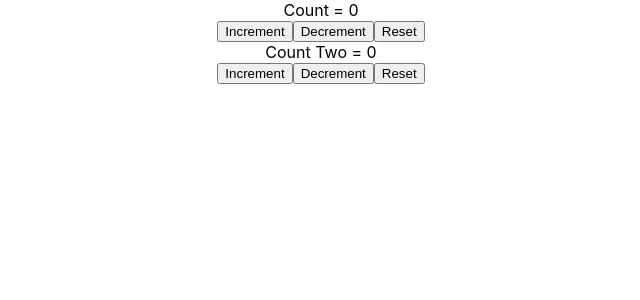
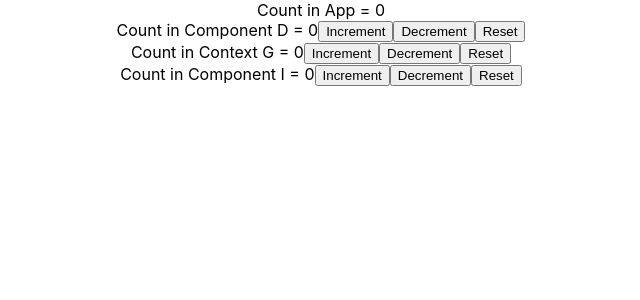
Before and after one commit to RAVIGANESHMBHAT/react-hooks-tutorial, a React (Create React App) app: page / in a window 1280 px wide. Shown: the top 300 px of the page, without its empty margins (319-959 px from the left). Built offline with nearby package versions, Linux system fonts and the light colour scheme.

Commit message:
useReducer + useContext -> for global state management

```diff
--- a/src/App.js
+++ b/src/App.js
@@ -1,7 +1,10 @@
-import React from "react";
+import React, { useReducer } from "react";
 import "./App.css";
 import ClassCounter from "./components/ClassCounter";
 import ComponentC from "./components/ComponentC";
+import ComponentD from "./components/ComponentD";
+import ComponentE from "./components/ComponentE";
+import ComponentF from "./components/ComponentF";
 import CounterOne from "./components/CounterOne";
 import CounterThree from "./components/CounterThree";
 import CounterTwo from "./components/CounterTwo";
@@ -18,7 +21,26 @@ import MouseContainer from "./components/MouseContainer";
 const UserContext = React.createContext();
 const ChannelContext = React.createContext();
 
+export const CountContext = React.createContext();
+
+const initialState = 0;
+
+const reducer = (state, action) => {
+  switch (action) {
+    case "increment":
+      return state + 1;
+    case "decrement":
+      return state - 1;
+    case "reset":
+      return initialState;
+    default:
+      return state;
+  }
+};
+
 function App() {
+  const [count, dispatch] = useReducer(reducer, initialState);
+
   return (
     <div className="App">
       {/* <ClassCounter /> */}
@@ -38,7 +60,15 @@ function App() {
       </UserContext.Provider> */}
       {/* <CounterOne /> */}
       {/* <CounterTwo /> */}
-      <CounterThree />
+      {/* <CounterThree /> */}
+      <CountContext.Provider
+        value={{ countState: count, countDispatch: dispatch }}
+      >
+        Count in App = {count}
+        <ComponentD />
+        <ComponentE />
+        <ComponentF />
+      </CountContext.Provider>
     </div>
   );
 }
--- /dev/null
+++ b/src/components/ComponentD.js
@@ -0,0 +1,20 @@
+import React, { useContext } from "react";
+import { CountContext } from "../App";
+
+function ComponentD() {
+  const countContext = useContext(CountContext);
+  return (
+    <div>
+      Count in Component D = {countContext.countState}
+      <button onClick={() => countContext.countDispatch("increment")}>
+        Increment
+      </button>
+      <button onClick={() => countContext.countDispatch("decrement")}>
+        Decrement
+      </button>
+      <button onClick={() => countContext.countDispatch("reset")}>Reset</button>
+    </div>
+  );
+}
+
+export default ComponentD;
--- /dev/null
+++ b/src/components/ComponentE.js
@@ -0,0 +1,12 @@
+import React from 'react'
+import ComponentG from './ComponentG'
+
+function ComponentE() {
+  return (
+      <div>
+          <ComponentG/>
+    </div>
+  )
+}
+
+export default ComponentE
--- /dev/null
+++ b/src/components/ComponentF.js
@@ -0,0 +1,12 @@
+import React from 'react'
+import ComponentH from './ComponentH'
+
+function ComponentF() {
+  return (
+      <div>
+          <ComponentH/>
+    </div>
+  )
+}
+
+export default ComponentF
--- /dev/null
+++ b/src/components/ComponentG.js
@@ -0,0 +1,20 @@
+import React, { useContext } from "react";
+import { CountContext } from "../App";
+
+function ComponentG() {
+  const countContext = useContext(CountContext);
+  return (
+    <div>
+      Count in Context G = {countContext.countState}
+      <button onClick={() => countContext.countDispatch("increment")}>
+        Increment
+      </button>
+      <button onClick={() => countContext.countDispatch("decrement")}>
+        Decrement
+      </button>
+      <button onClick={() => countContext.countDispatch("reset")}>Reset</button>
+    </div>
+  );
+}
+
+export default ComponentG;
--- /dev/null
+++ b/src/components/ComponentH.js
@@ -0,0 +1,12 @@
+import React from 'react'
+import ComponentI from './ComponentI'
+
+function ComponentH() {
+  return (
+      <div>
+          <ComponentI/>
+    </div>
+  )
+}
+
+export default ComponentH
--- /dev/null
+++ b/src/components/ComponentI.js
@@ -0,0 +1,20 @@
+import React, { useContext } from "react";
+import { CountContext } from "../App";
+
+function ComponentI() {
+  const countContext = useContext(CountContext);
+  return (
+    <div>
+      Count in Component I = {countContext.countState}
+      <button onClick={() => countContext.countDispatch("increment")}>
+        Increment
+      </button>
+      <button onClick={() => countContext.countDispatch("decrement")}>
+        Decrement
+      </button>
+      <button onClick={() => countContext.countDispatch("reset")}>Reset</button>
+    </div>
+  );
+}
+
+export default ComponentI;
```
Also changed, not shown: 1 other file (tests, documents, lock files or other folders).
